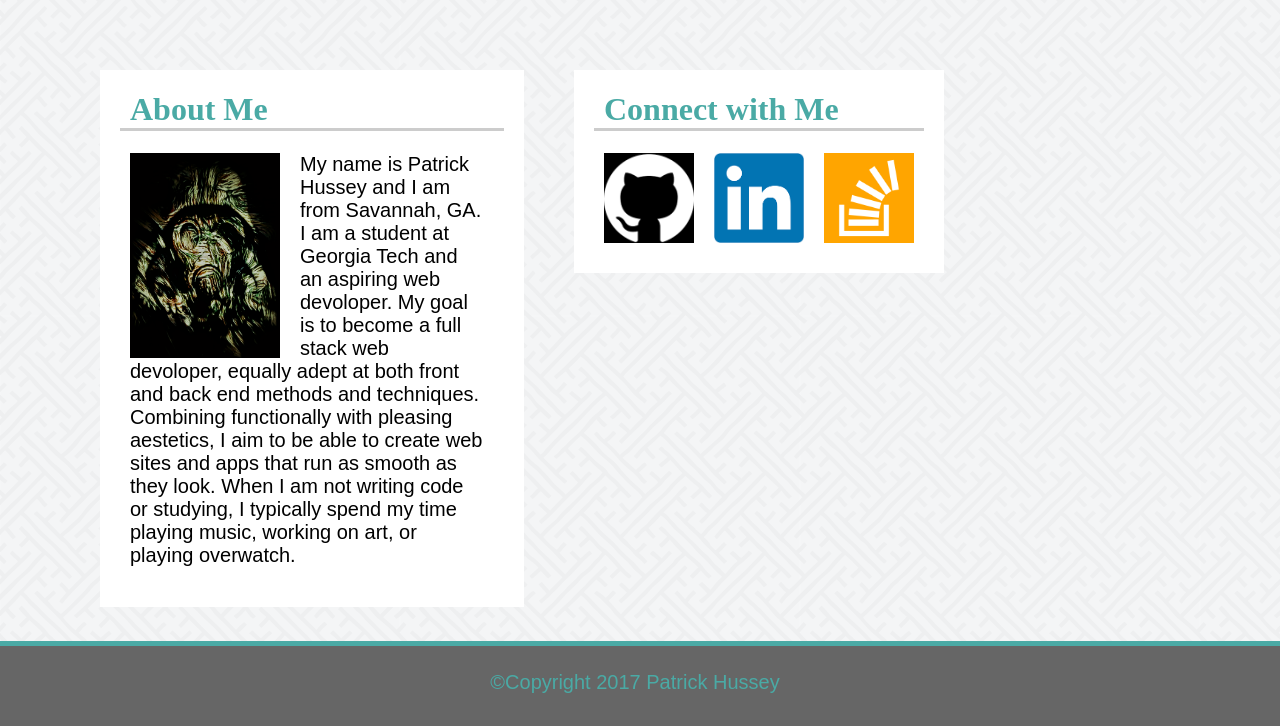
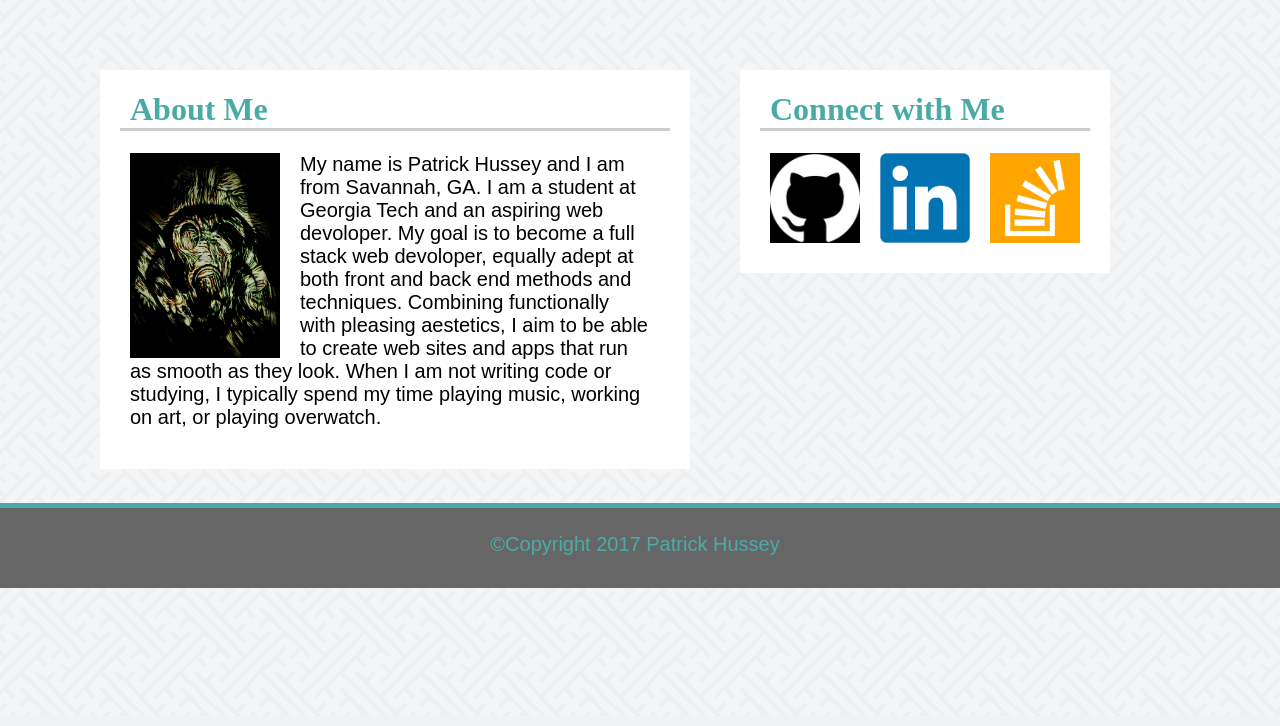
Before and after one commit to Husspm/Basic-Portfolio, a PHP site: page / in a window 1280 px wide. Shown: the part 84-810 px from the top of the page. After the commit the page ends 672 px from the top, so only its background shows below. Run offline with PHP 8.4, Linux system fonts and the light colour scheme.

Commit message:
Try Again

```diff
--- a/style2.css
+++ b/style2.css
@@ -50,7 +50,8 @@ header {
 	margin-left: 100px;
 	float: left;
 	background-color: white;
-	width: 30%;
+	max-width: 550px;
+	min-width: 350px;
 	padding-left: 20px;
 	padding-right: 20px;
 	padding-bottom: 20px;
```
